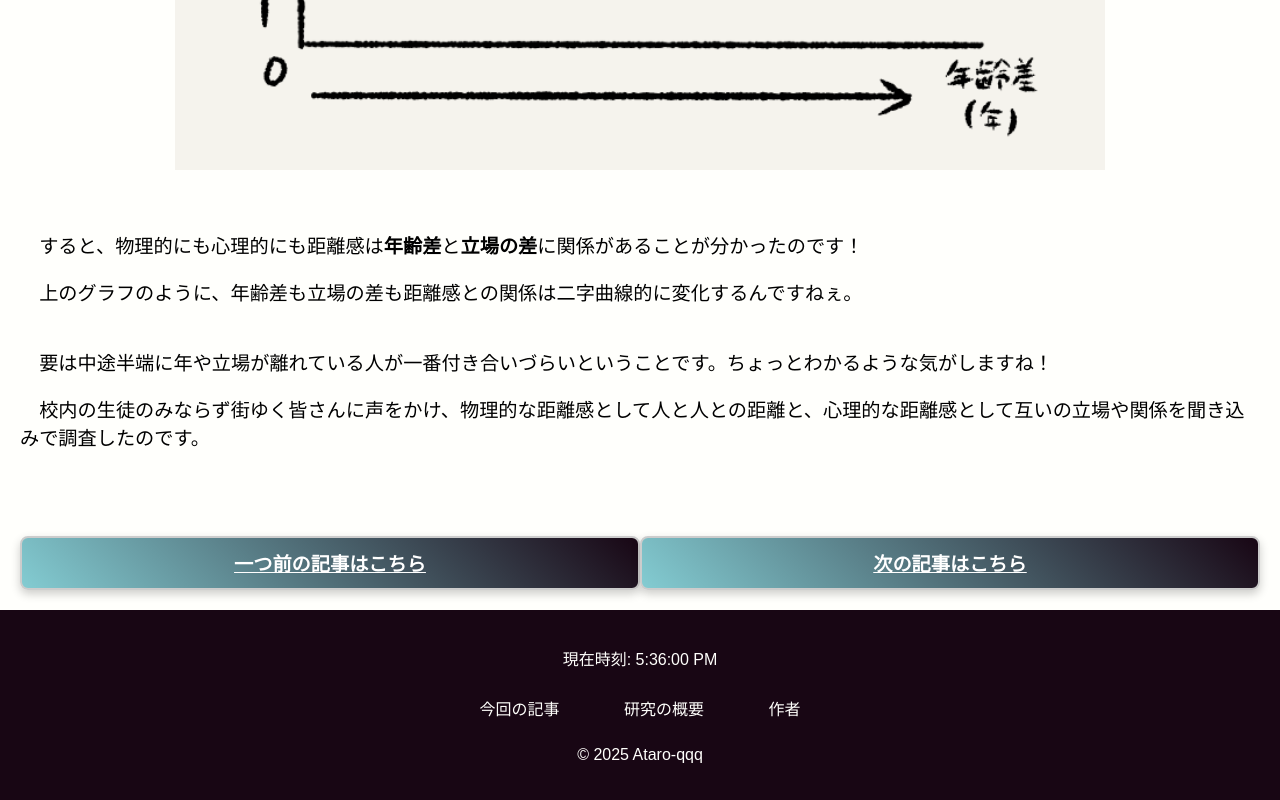
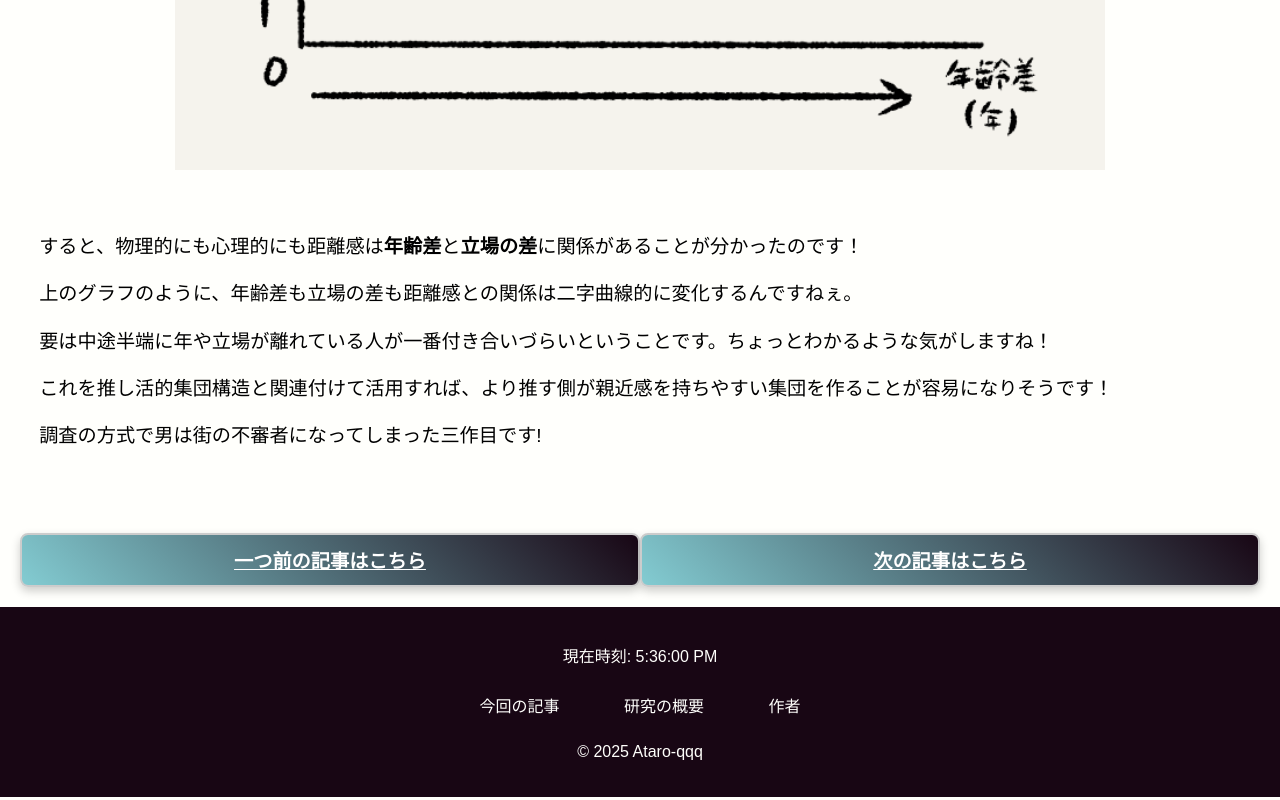
Before and after one commit to ATARO-QQQ/Ao-rese2025-art3-1, a plain HTML site: page index.html in a window 1280 px wide. Shown: the part 2309-3109 px from the top of the page. Drawn offline with Linux system fonts and the light colour scheme.

Commit message:
Update index.html

```diff
--- a/index.html
+++ b/index.html
@@ -544,9 +544,10 @@
         <img src="We are da one 2025 03 09 14.png" alt="虹カンフー">
         </div><br>
                 <p>&emsp;すると、物理的にも心理的にも距離感は<b>年齢差</b>と<b>立場の差</b>に関係があることが分かったのです！<br>
-        <p>&emsp;上のグラフのように、年齢差も立場の差も距離感との関係は二字曲線的に変化するんですねぇ。<br><br>
+        <p>&emsp;上のグラフのように、年齢差も立場の差も距離感との関係は二字曲線的に変化するんですねぇ。<br>
         <p>&emsp;要は中途半端に年や立場が離れている人が一番付き合いづらいということです。ちょっとわかるような気がしますね！<br>
-        <p>&emsp;校内の生徒のみならず街ゆく皆さんに声をかけ、物理的な距離感として人と人との距離と、心理的な距離感として互いの立場や関係を聞き込みで調査したのです。<br>
+        <p>&emsp;これを推し活的集団構造と関連付けて活用すれば、より推す側が親近感を持ちやすい集団を作ることが容易になりそうです！<br>
+        <p>&emsp;調査の方式で男は街の不審者になってしまった三作目です!<br>
         </p>
 
 
```
